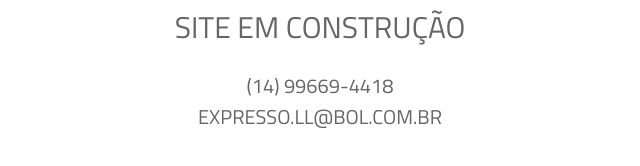
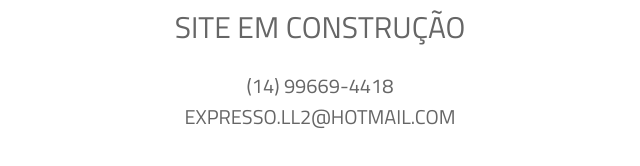
Before and after one commit to andrevalario/andrevalario.github.io, a plain HTML site: page index.html in a window 1280 px wide. Shown: the part 530-696 px from the top of the page, 320-960 px from the left. Drawn offline with Linux system fonts and the light colour scheme.

Commit message:
Update index.html

```diff
--- a/index.html
+++ b/index.html
@@ -40,6 +40,6 @@
     </div>
     <div id="descricao">
       (14) 99669-4418<br>
-      EXPRESSO.LL@BOL.COM.BR
+      EXPRESSO.LL2@HOTMAIL.COM
 </body>
 </html>
```
